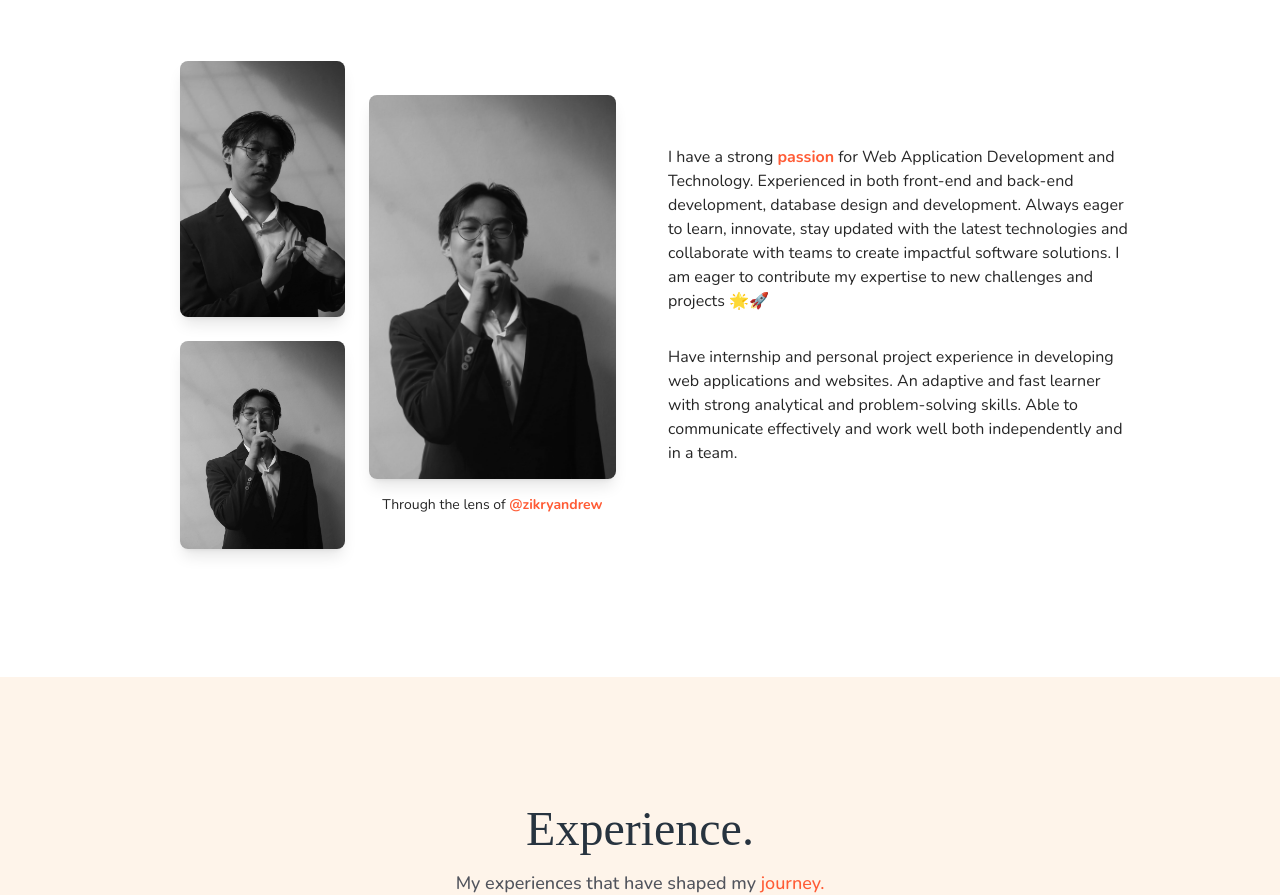
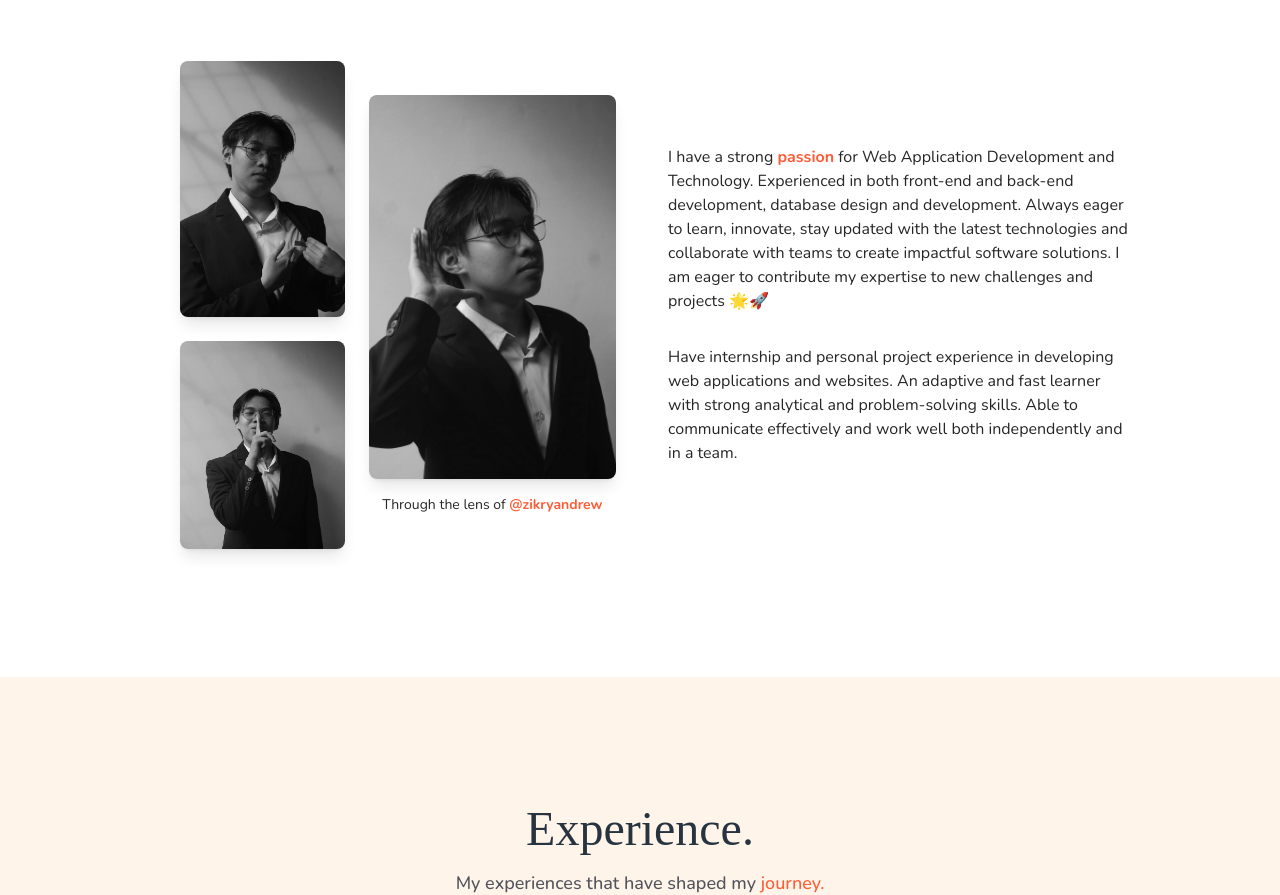
Before and after one commit to AmareMaliq/Portfolio, a website: page index.html in a window 1280 px wide. Shown: the part 1023-1918 px from the top of the page. Drawn offline with nearby package versions, Linux system fonts and the light colour scheme; a web font is replaced by a local one.

Commit message:
Wrong Image Section About

```diff
--- a/index.html
+++ b/index.html
@@ -443,7 +443,7 @@
             </div>
             <div class="px-3">
               <picture>
-                <source srcset="img/shush.webp" type="image/webp" />
+                <source srcset="img/cantHearYou.webp" type="image/webp" />
                 <source srcset="img/cantHearYou.JPG" type="image/jpg" />
                 <img
                   class="object-cover w-52 h-52 rounded-lg shadow-lg sm:h-72 xl:h-96 sm:w-72 xl:w-96 lg:grayscale lg:hover:grayscale-1 transition-all duration-300 ease-in-out"
```
